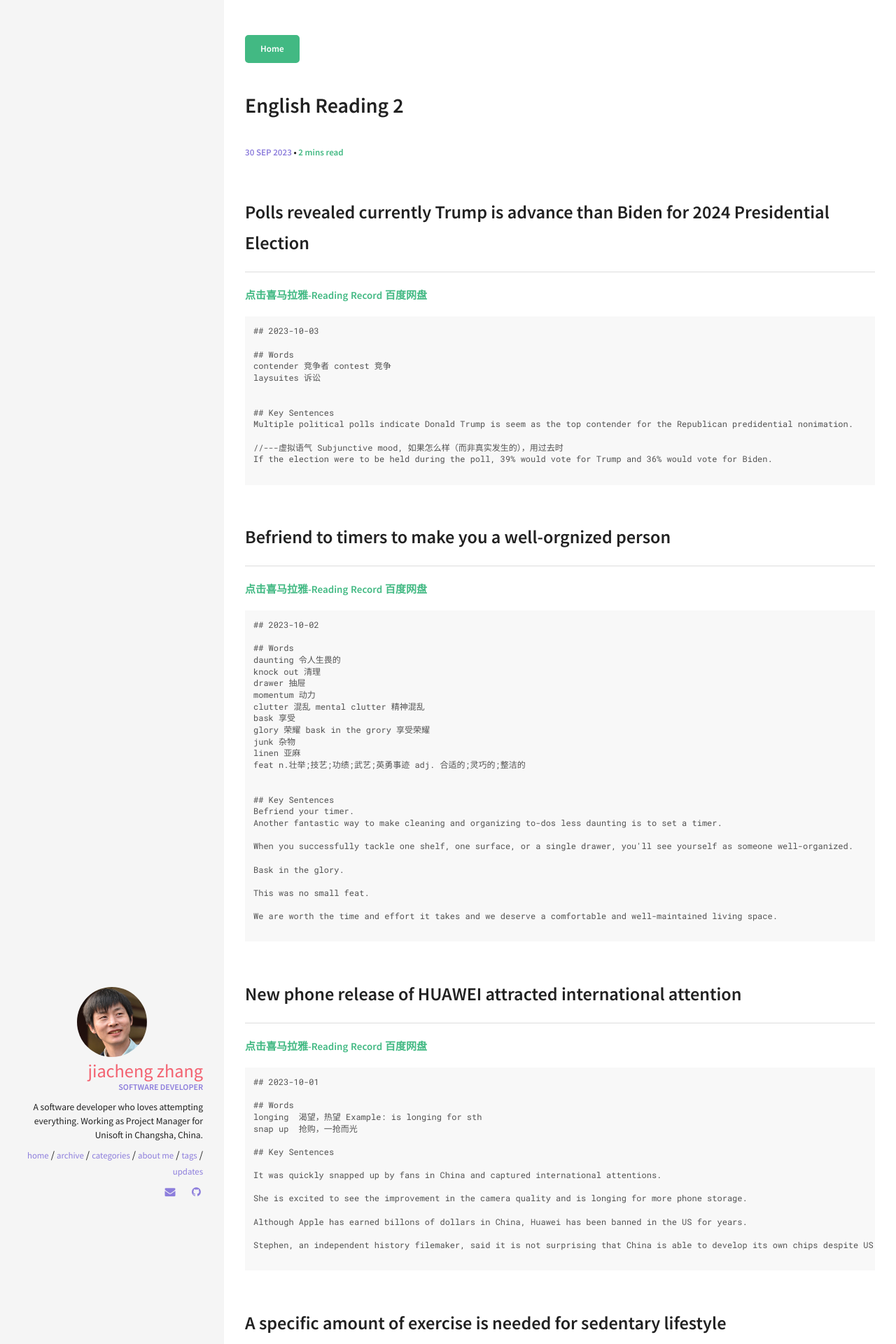
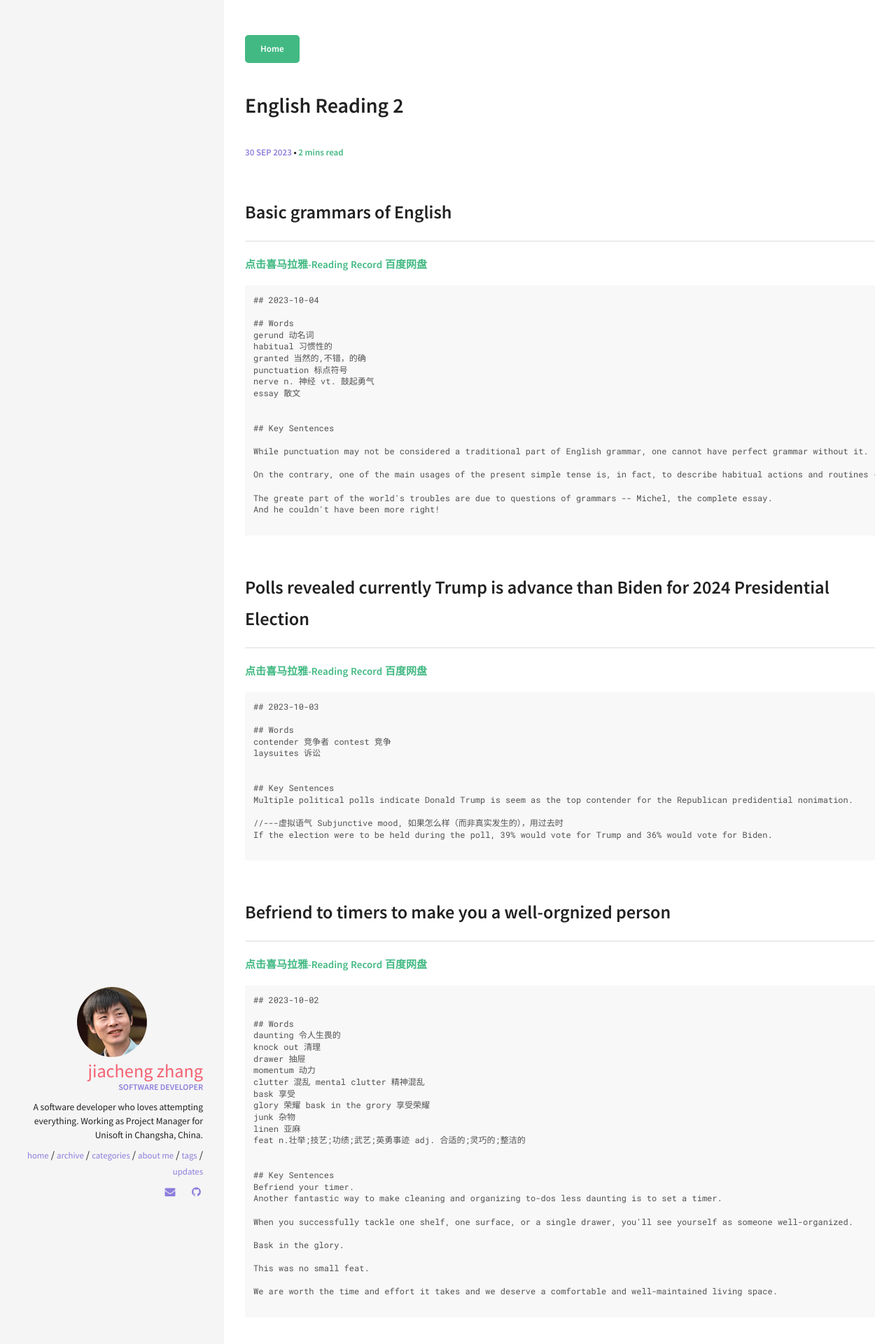
Before and after one commit to zhangjiacheng/zhangjiacheng.github.io, a Jekyll site: the page built from _posts/2023-09-30-EnglishReadingJC002.md, in a window 1280 px wide. Shown: the top 1920 px of the page at 70% size. Built offline with Jekyll 4.4.1, drawn with Linux system fonts in a browser that asks for light colours.

Commit message:
add one more post for the English Reading 2 adjustment 5

````diff
--- a/_posts/2023-09-30-EnglishReadingJC002.md
+++ b/_posts/2023-09-30-EnglishReadingJC002.md
@@ -6,8 +6,34 @@ description: "Practice English Reading"
 tag: English Reading
 ---
 
+## Basic grammars of English
+<a href="https://xima.tv/1_798lsL?_sonic=0"><b>点击喜马拉雅-Reading Record</b></a>    <a href="https://pan.baidu.com/s/1l4opmc9yX1FgDuiGCiwghQ?pwd=8saj"><b>百度网盘</b></a>
+
+```
+## 2023-10-04
+
+## Words
+gerund 动名词
+habitual 习惯性的
+granted 当然的,不错，的确
+punctuation 标点符号
+nerve n. 神经 vt. 鼓起勇气
+essay 散文
+
+
+## Key Sentences
+
+While punctuation may not be considered a traditional part of English grammar, one cannot have perfect grammar without it.
+
+On the contrary, one of the main usages of the present simple tense is, in fact, to describe habitual actions and routines - something we've all probably learned in our very first English lessons.
+
+The greate part of the world's troubles are due to questions of grammars -- Michel, the complete essay.
+And he couldn't have been more right!
+
+```
+
 ## Polls revealed currently Trump is advance than Biden for 2024 Presidential Election
-<a href="https://xima.tv/1_4PyDw4?_sonic=0"><b>点击喜马拉雅-Reading Record</b></a>    <a href="https://pan.baidu.com/s/1BppwF3kw4u8TYjUbbqDWpg?pwd=8saj "><b>百度网盘</b></a>
+<a href="https://xima.tv/1_4PyDw4?_sonic=0"><b>点击喜马拉雅-Reading Record</b></a>    <a href="https://pan.baidu.com/s/1BppwF3kw4u8TYjUbbqDWpg?pwd=8saj"><b>百度网盘</b></a>
 
 ```
 ## 2023-10-03
````
